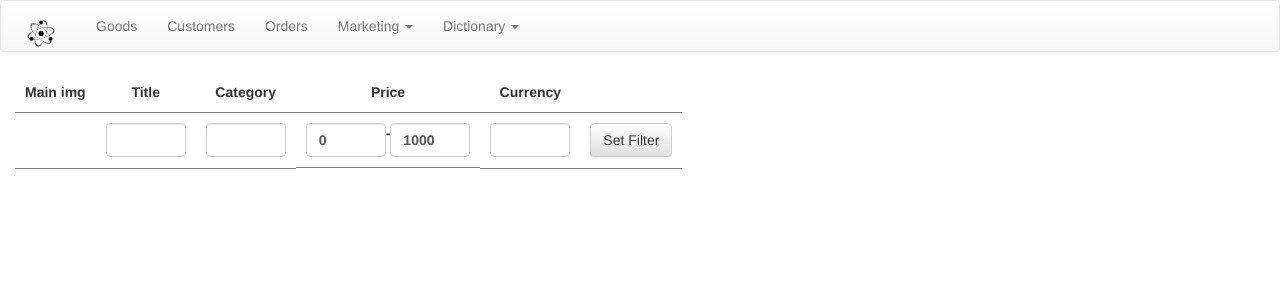
After one commit to kevlampiev/smartmouse2.local, a Symfony app: template templates/admin/goods_list.twig in a window 1280 px wide. The commit adds this page. Shown: the top 300 px of the page. Run offline with Twig, Linux system fonts and the light colour scheme; the template is opened without the code that fills it, so the values that code supplies are empty; some libraries are stand-ins or nearby versions.

Commit message:
added goodlist

```diff
--- a/public/styles/admin.css
+++ b/public/styles/admin.css
@@ -43,3 +43,18 @@ td {
   border-top: 1px solid gray;
   border-bottom: none;
 }
+
+.icon_img {
+  height: 50px;
+  width: 50px;
+  outline: 1px dolig #eee;
+}
+
+.filter-control {
+  width: 80px !important;
+}
+
+.price_cell {
+  /* min-width: 150px; */
+  display: flex;
+}
--- /dev/null
+++ b/templates/admin/goods_list.twig
@@ -0,0 +1,48 @@
+{% extends 'layouts/admin_layout.twig' %}
+{% block title %}
+	admin goods 2.0
+{% endblock %}
+{% block content %}
+	<div class="container-fluid">
+		<table>
+			<tr>
+				<td class="header_cell">Main img</td>
+				<td class="header_cell">Title</td>
+				<td class="header_cell">Category</td>
+				<td class="header_cell">Price</td>
+				<td class="header_cell">Currency</td>
+				<td class="header_cell"></td>
+			</tr>
+			<tr>
+				<td class="header_cell "></td>
+				<td class="header_cell ">
+					<input type="text" name="nameFilter" class="form-control  filter-control" width="50px"></td>
+				<td class="header_cell"><input type="text" name="categoryFilter" class="form-control  filter-control" width="50px"></td>
+				<td class="header_cell price_cell"><input type="number" name="priceFromFilter" value="0" class="form-control  filter-control" width="50px">
+					-
+					<input type="number" name="priceToFilter" value="1000" class="form-control  filter-control" width="50px;"></td>
+				<td class="header_cell"><input type="text" name="currencyFilter" class="form-control  filter-control" width="50px;"></td>
+				<td class="header_cell">
+					<button class="btn btn-default">
+						Set Filter
+					</button>
+				</td>
+			</tr>
+			{% for good in goods.getGoodsList() %}
+				<tr>
+					<td>
+						<img src="/img/goods/{{good.img}}" class="icon_img">
+					</td>
+					<td>{{good.name}}</td>
+					<td>{{good.category}}</td>
+					<td>{{good.price}}</td>
+					<td>{{good.currency}}</td>
+					<td>
+						<a href="/admin/goodedit/{{good.id}}">Edit</a>
+						<a href="#">Delete</a>
+					</td>
+				</tr>
+			{% endfor %}
+		</table>
+	</div>
+{% endblock %}
--- a/templates/layouts/admin_layout.twig
+++ b/templates/layouts/admin_layout.twig
@@ -26,14 +26,14 @@
 						<span class="icon-bar"></span>
 						<span class="icon-bar"></span>
 					</button>
-					<a class="navbar-brand" href="#"><img alt="Brand" src="img/atom.png" height="35px" width="50px"></a>
+					<a class="navbar-brand" href="/admin"><img alt="Brand" src="/img/atom.png" height="35px" width="50px"></a>
 				</div>
 
 				<!-- Соберите навигационные ссылки, формы, и другой контент для переключения -->
 				<div class="collapse navbar-collapse" id="bs-example-navbar-collapse-1">
 					<ul class="nav navbar-nav">
 						<li>
-							<a href="#">Goods
+							<a href="/admin/goods">Goods
 								{# <span class="sr-only">(current)</span> #}
 							</a>
 						</li>
```
Also changed, not shown: src/Controllers/Admin/GoodsListController.php (added, +37 -0 lines), src/Models/Admin/GoodsListModel.php (added, +22 -0 lines).
